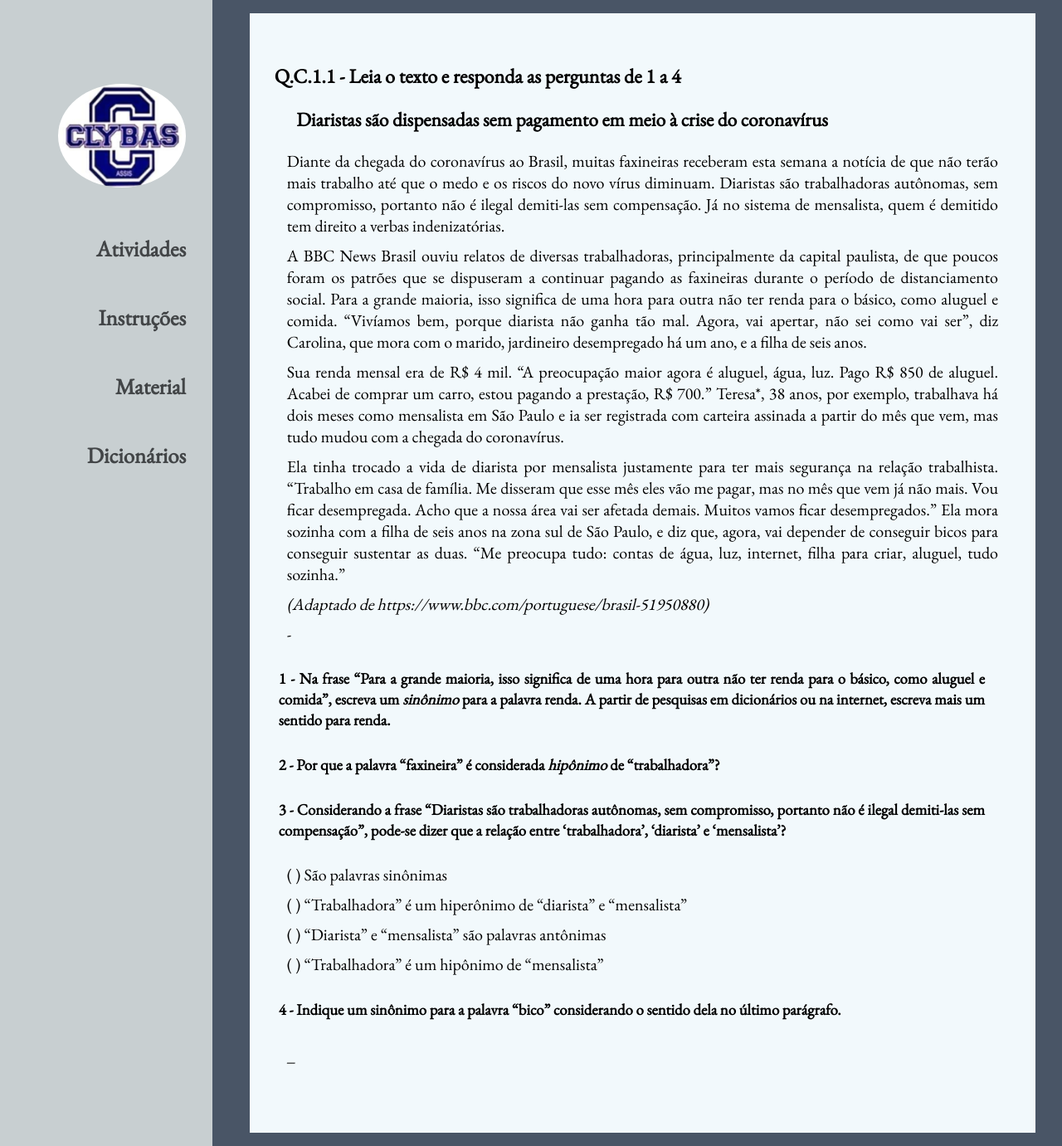
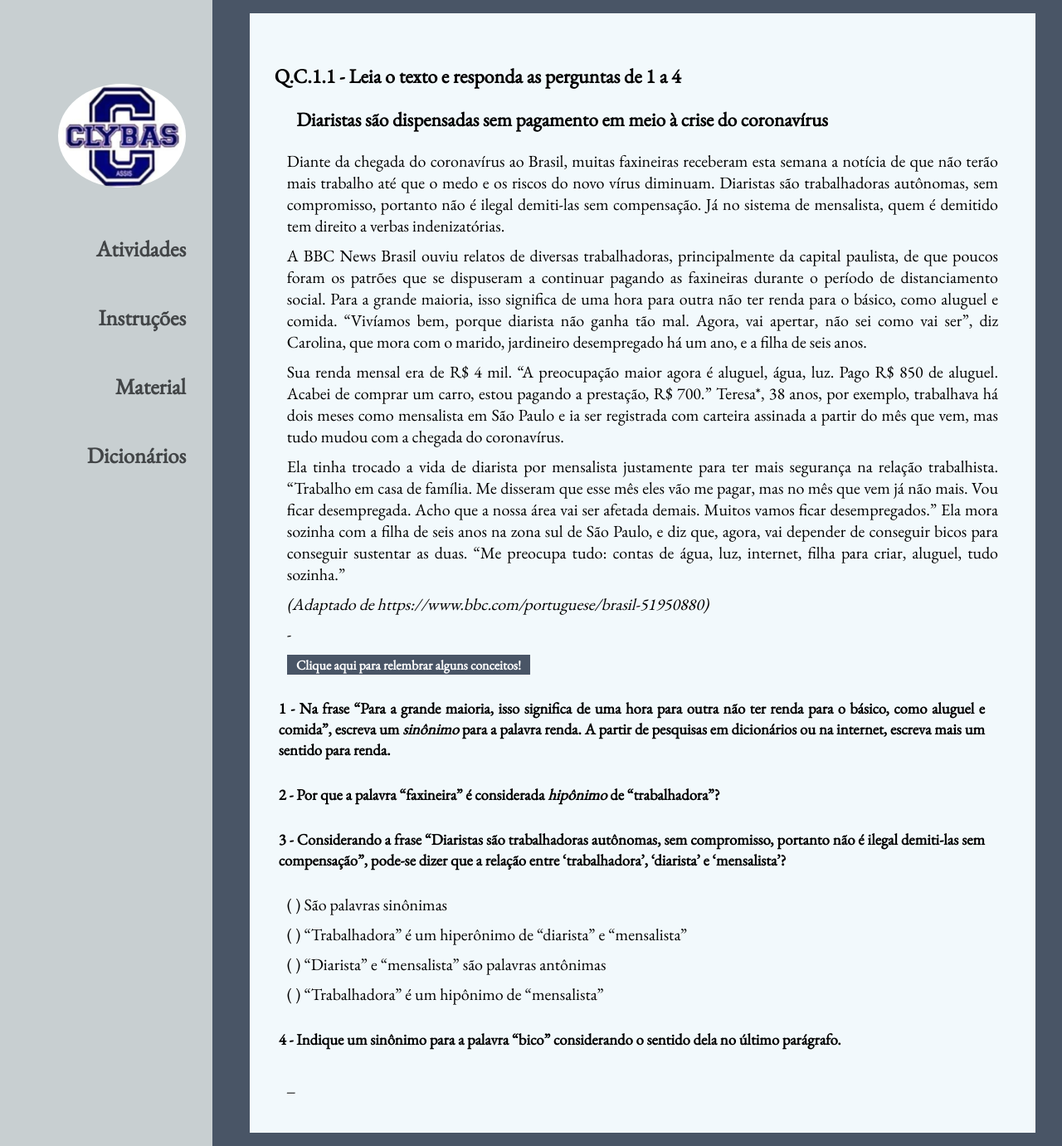
Before and after one commit to luisdarcadia/luisdarcadia.github.io, a Jekyll site: the page built from _clybas/qc11.md, in a window 1280 px wide and 1381 px high. Shown: the whole window at 83% size. Built offline with Jekyll 4.4.1, drawn with Linux system fonts in a browser that asks for light colours; nearby versions of some CDN libraries.

Commit message:
link qc11

```diff
--- a/_clybas/qc11.md
+++ b/_clybas/qc11.md
@@ -20,7 +20,11 @@ Ela mora sozinha com a filha de seis anos na zona sul de São Paulo, e diz que,
 
 *(Adaptado de https://www.bbc.com/portuguese/brasil-51950880)*
 
+
+
 -
+
+[Clique aqui para relembrar alguns conceitos!]({{site.baseurl}}/{{site.img_path}}/clybas/hiponimos_hiperonimos.jpg)
 
 ## 1 - Na frase "Para a grande maioria, isso significa de uma hora para outra não ter **renda** para o básico, como aluguel e comida", escreva um *sinônimo* para a palavra **renda**. A partir de pesquisas em dicionários ou na internet, escreva mais um sentido para **renda**.
 
```
